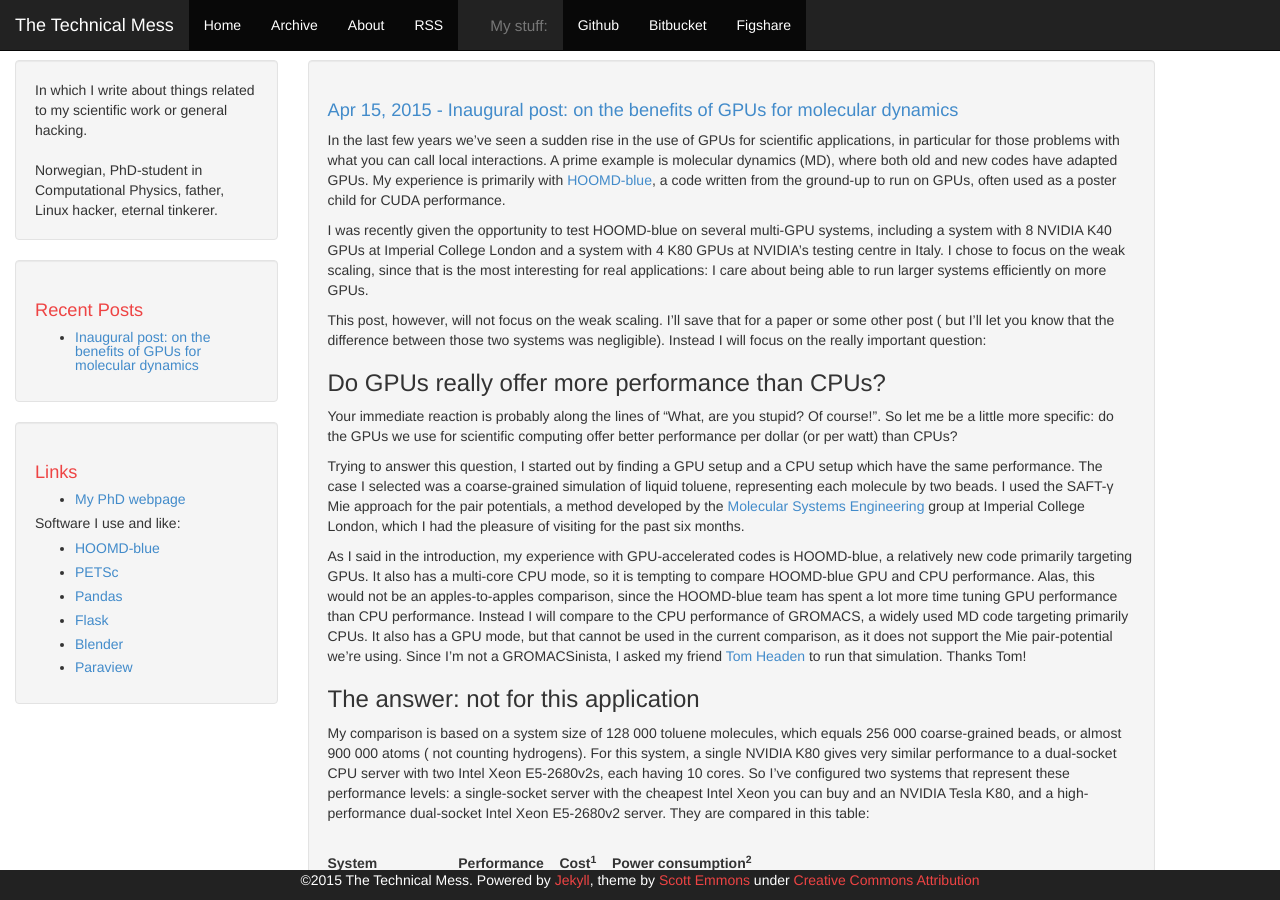
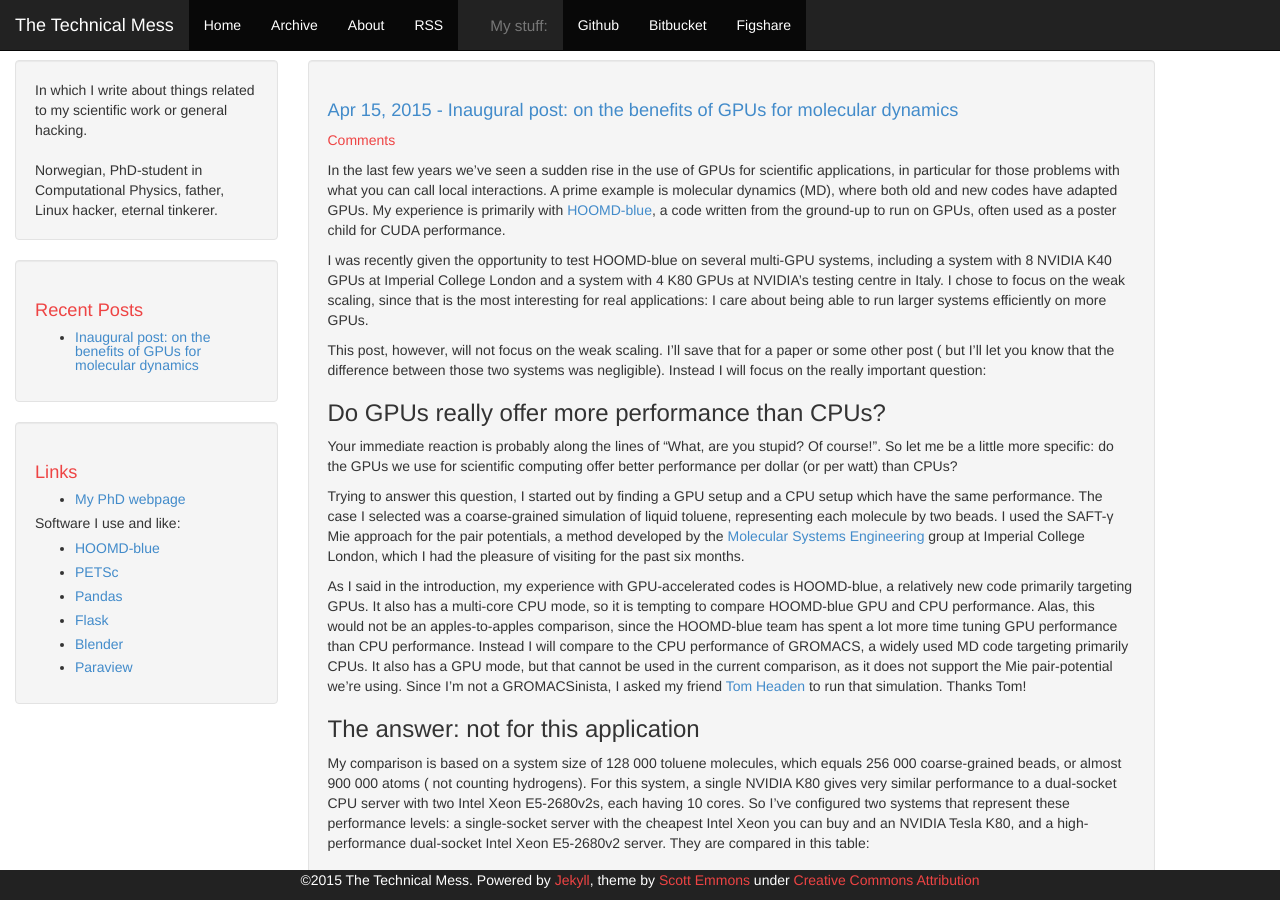
Before and after one commit to asmunder/asmunder.github.io, a Jekyll site: the page built from index.html, in a window 1280 px wide and 900 px high. Built offline with Jekyll 4.4.1, drawn with Linux system fonts in a browser that asks for light colours; Markdown is read by kramdown in place of the engine named in the settings; the list of posts is cut into pages by our own code; comment, search, counter and statistics services are not loaded.

Commit message:
Hack to enable comments. Dunno why page.comments is false.

```diff
--- a/_includes/disqus-comments.html
+++ b/_includes/disqus-comments.html
@@ -1,4 +1,3 @@
-{% if page.comments %}
   <script type="text/javascript">
     var disqus_shortname = '{{ site.disqus }}';
 
@@ -8,4 +7,3 @@
      (document.getElementsByTagName('head')[0] || document.getElementsByTagName('body')[0]).appendChild(dsq);
     })();
   </script>
-{% endif %}
--- a/_layouts/post.html
+++ b/_layouts/post.html
@@ -9,18 +9,16 @@
           <div class="article">
             <div class="well">
                 <h1><a href="{{ site.baseurl}}{{ page.url }}">{{ page.date | date: "%b %-d, %Y" }} - {{ page.title }}</a></h1>
-            {% if site.comments == true and page.comments == true and site.disqus != '' %}
+            {% if site.comments == true and site.disqus != '' %}
                 <p class="author"><a href="#disqus_thread">Comments</a></p>
             {% endif %}
             <div class="post-content">
             {{ content }}
             </div>
-            {% if page.comments %}
             <div id="disqus_thread">
                 <noscript>Please enable JavaScript to view the <a href="http://disqus.com/?ref_noscript">comments powered by Disqus.</a></noscript>
                 <a href="http://disqus.com" class="dsq-brlink">comments powered by <span class="logo-disqus">Disqus</span></a>
             </div>
-            {% endif %}
             </div>
           </div>
           <div class="pagination">
--- a/index.html
+++ b/index.html
@@ -6,7 +6,7 @@
 <div class="article">
     <div class="well">
         <h1><a href="{{ site.baseurl}}{{ post.url }}">{{ post.date | date: "%b %-d, %Y" }} - {{ post.title }}</a></h1>
-        {% if site.comments == true and post.comments == true and site.disqus != '' %}
+        {% if site.comments == true and site.disqus != '' %}
           <p class="author"><a href="{{ site.baseurl }}{{ post.url }}/#disqus_thread">Comments</a></p>
         {% endif %}
         <div class="content">
```
